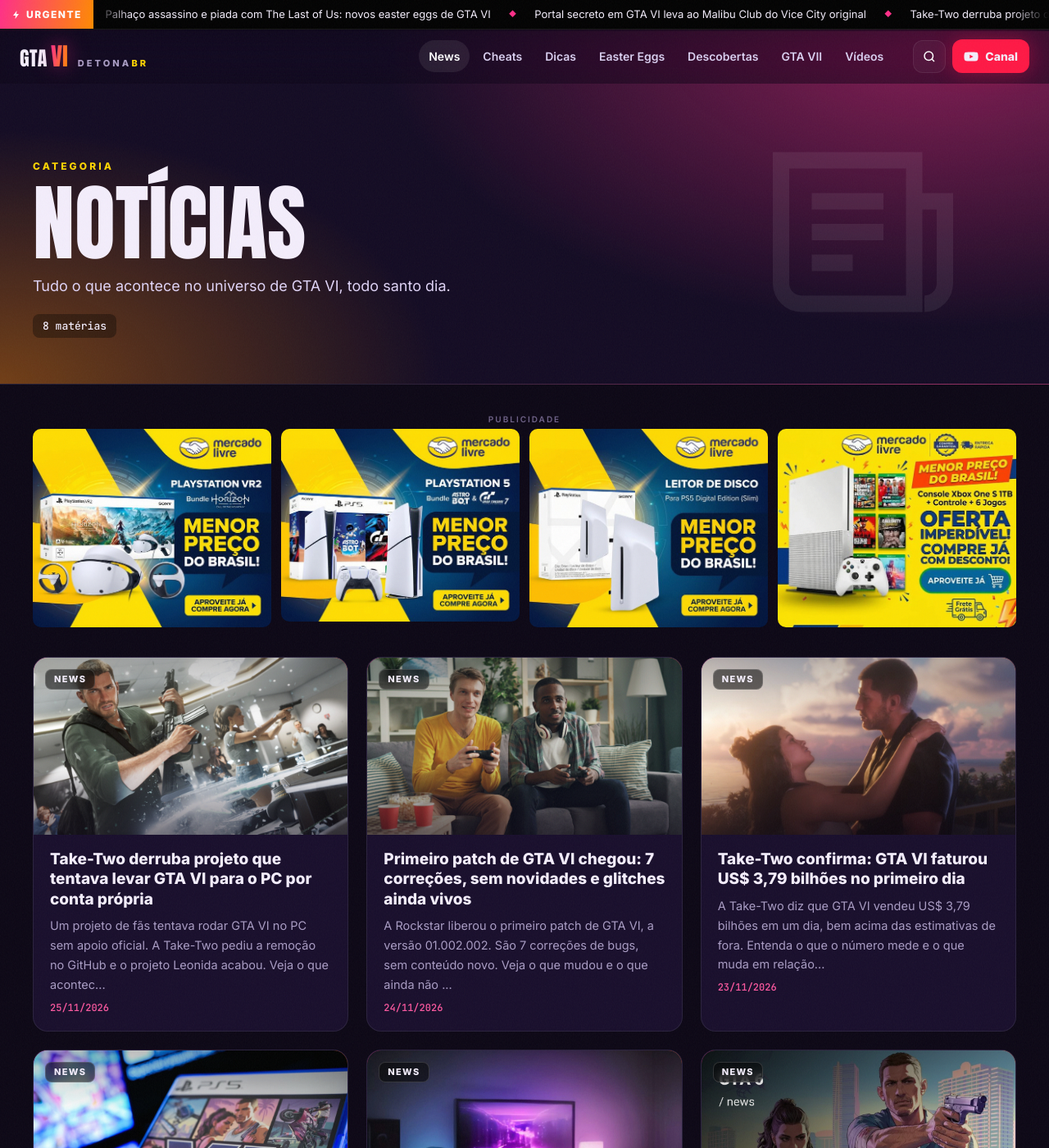
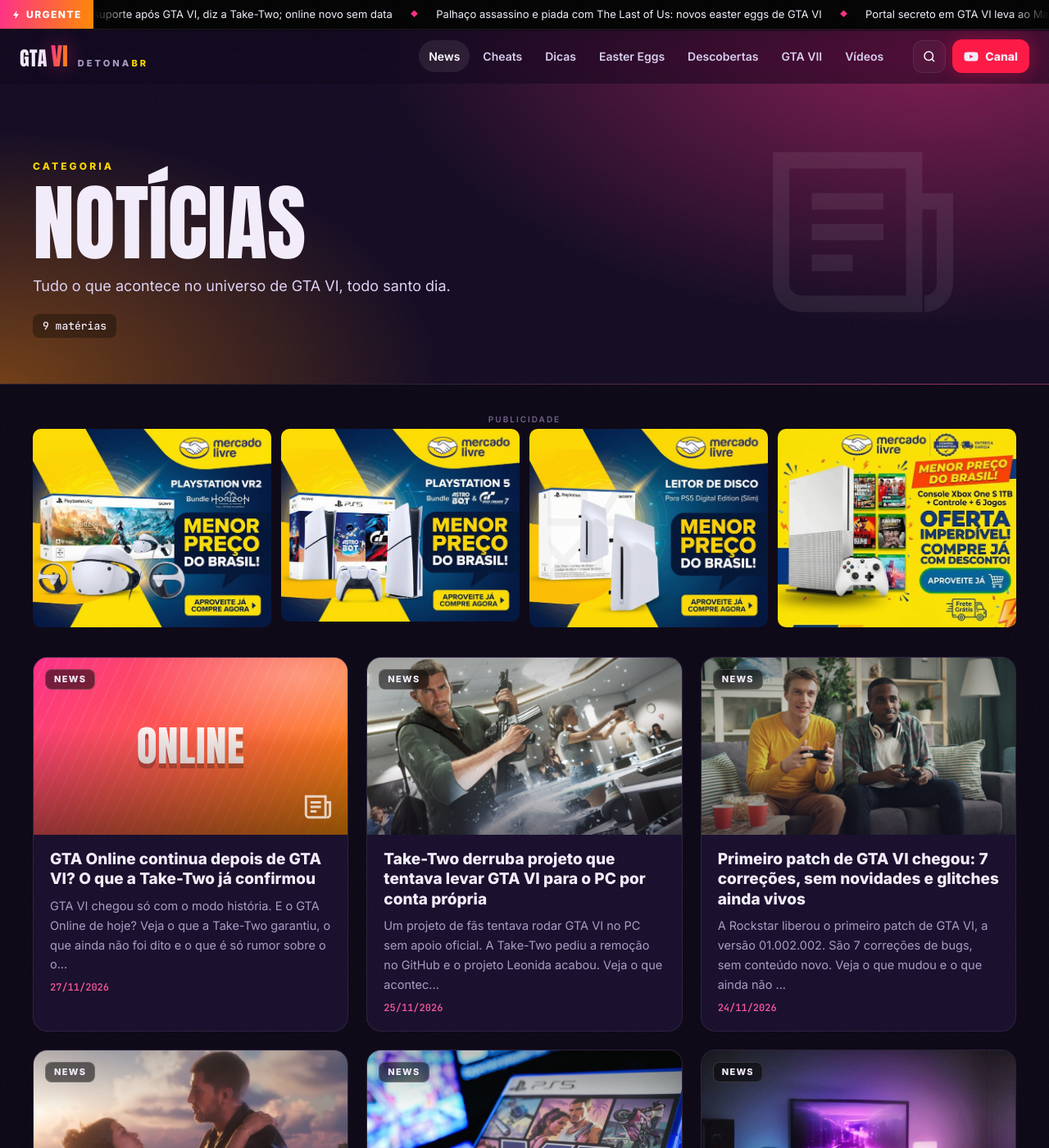
Before and after one commit to superaplicativos/gtavi, a Jekyll site: the page built from categorias/noticias.html, in a window 1280 px wide and 1400 px high. Shown: the whole window at 82% size. Built offline with Jekyll 4.4.1, drawn with Linux system fonts in a browser that asks for light colours; part of the change alters nothing that is shown.

Commit message:
post: GTA Online continua depois de GTA VI
Co-Authored-By: Claude Sonnet 5.5 <noreply@anthropic.com>
Claude-Session: https://claude.ai/code/session_01BSpbqEiERRkVbXEg26Miyc

```diff
--- a/_data/ticker.yml
+++ b/_data/ticker.yml
@@ -1,7 +1,9 @@
 # Faixa de "Urgente" que rola no topo do site. 4 a 8 itens curtos (até ~90 caracteres).
 # Atualize todo dia junto com o post novo. `url` é opcional (caminho relativo, sem baseurl).
-updated: "2026-11-26"
+updated: "2026-11-27"
 items:
+  - text: "GTA Online segue com suporte após GTA VI, diz a Take-Two; online novo sem data"
+    url: /2026/11/27/gta-online-continua-depois-gta-vi-o-que-take-two-confirmou/
   - text: "Palhaço assassino e piada com The Last of Us: novos easter eggs de GTA VI"
     url: /2026/11/26/gta-vi-palhaco-elevador-haymarket-last-of-us-easter-egg/
   - text: "Portal secreto em GTA VI leva ao Malibu Club do Vice City original"
@@ -16,5 +18,3 @@ items:
     url: /2026/11/22/gta-vi-xbox-glitch-quick-resume-60-fps/
   - text: "Guia: como ganhar dinheiro rápido no começo de GTA VI"
     url: /2026/11/21/como-ganhar-dinheiro-rapido-gta-vi/
-  - text: "GTA VI estreia com nota 99 no Metacritic e empata recorde histórico"
-    url: /2026/11/20/gta-vi-nota-99-metacritic-19-milhoes/
--- /dev/null
+++ b/_posts/2026-11-27-gta-online-continua-depois-gta-vi-o-que-take-two-confirmou.md
@@ -0,0 +1,79 @@
+---
+title: "GTA Online continua depois de GTA VI? O que a Take-Two já confirmou"
+date: 2026-11-27 07:00:00 -0300
+categoria: noticias
+featured: true
+especulacao: false
+cover_text: "Online"
+imagem_pagina: "https://beebom.com/take-two-confirms-support-for-gta-online-after-gta-6-launch/"
+imagem_fonte: "Beebom"
+cover_fonte: foto
+imagem_busca: "Miami skyline night"
+cover_prompt: "a lit-up neon city skyline at night seen from a highway, cars with glowing tail lights, palm trees, cinematic, no characters, no logos, no text"
+galeria:
+  - pagina: "https://www.pcgamesn.com/grand-theft-auto-vi/gta-online-supported-new-version"
+    fonte: "PCGamesN"
+    legenda: "A cobertura do PCGamesN sobre o futuro do GTA Online"
+  - busca: "Miami Beach Ocean Drive"
+    legenda: "Miami Beach, uma das inspirações reais para o cenário de GTA VI"
+description: "GTA VI chegou só com o modo história. E o GTA Online de hoje? Veja o que a Take-Two garantiu, o que ainda não foi dito e o que é só rumor sobre o online do novo jogo."
+tags: [gta-online, take-two, multiplayer, gta-vi, rockstar]
+fontes:
+  - nome: "Beebom: Take-Two Confirms Support for GTA Online After GTA 6 Launch"
+    url: "https://beebom.com/take-two-confirms-support-for-gta-online-after-gta-6-launch/"
+  - nome: "IBTimes UK: Take-Two Assures Fans That GTA Online Won't Die"
+    url: "https://www.ibtimes.co.uk/take-two-confirms-gta-online-support-gta-6-launch-1813620"
+  - nome: "God is a Geek: Take-Two Has No Plans to Discuss New GTA Online Before GTA 6's November Launch"
+    url: "https://godisageek.com/?p=311082"
+  - nome: "Digital Trends: GTA VI's online mode could arrive in 2027"
+    url: "https://digitaltrends.com/gaming/gta-vis-online-mode-could-arrive-in-2027-well-after-the-single-player-campaign-begins/"
+  - nome: "PCGamesN: GTA Online will be supported after GTA 6"
+    url: "https://www.pcgamesn.com/grand-theft-auto-vi/gta-online-supported-new-version"
+  - nome: "Dexerto: Rockstar is keeping GTA 6 Online a secret"
+    url: "https://www.dexerto.com/gta/rockstar-games-is-keeping-gta-6-online-a-secret-as-take-two-ceo-plots-more-monetization-3396761/"
+---
+
+GTA VI já está nas lojas, mas só com o modo história. Muita gente pergunta: e o GTA Online de agora, vai acabar? Pelo que a Take-Two disse até aqui, não. O online do jogo novo, por outro lado, ainda não tem data nem detalhe.
+
+## O que a Take-Two garantiu
+
+A empresa dona da Rockstar afirmou que vai continuar dando suporte ao GTA Online atual depois do lançamento de GTA VI. Isso apareceu na comunicação com investidores em setembro e foi repetido nas falas do CEO, Strauss Zelnick, na apresentação de resultados de 9 de novembro. Segundo os portais que cobriram o assunto, a ideia é seguir com conteúdo novo e eventos.
+
+A Take-Two também disse que não espera mudar de forma relevante o ritmo de atualizações do GTA Online. Em português claro: quem ainda joga o online do GTA V não precisa se preocupar com um fim repentino.
+
+<div class="callout callout--info">Resumo rápido: o GTA Online atual segue com suporte. O online de GTA VI ainda não foi anunciado oficialmente.</div>
+
+## E o online de GTA VI?
+
+Aqui a história é bem diferente. GTA VI foi lançado como uma experiência de um jogador. A Take-Two disse que o modo online do novo jogo vai chegar bem depois do lançamento do modo história. Ela não deu data, não falou de preço e não explicou como o modo vai funcionar.
+
+O jornalista Jason Schreier, da Bloomberg, contou que a Take-Two e a Rockstar não pretendem falar tão cedo sobre como será o novo GTA Online. Ou seja, não espere trailer de multiplayer nas próximas semanas.
+
+## O que é rumor
+
+O site Digital Trends citou informações que teriam aparecido nos bastidores dos sistemas da PlayStation. Segundo esse relato, a Rockstar já teria preparado alguma estrutura de multiplayer. Isso **ainda não foi confirmado** por ninguém da empresa. Trate como rumor.
+
+Outro ponto que circula é que o online de GTA VI poderia aparecer em 2027. Também não há confirmação oficial. Quem fala em data hoje está apostando.
+
+## Por que a Rockstar faz assim
+
+A Rockstar já fez algo parecido antes. O GTA Online original nasceu semanas depois de GTA V e ganhou força com o tempo, até virar uma das maiores fontes de dinheiro da Take-Two. Primeiro vem a campanha, depois o online com calma. A empresa também pode usar o tempo para corrigir problemas do lançamento. Se quiser ver o que já foi corrigido, leia o nosso post sobre o [primeiro patch de GTA VI]({{ '/2026/11/24/gta-vi-primeiro-patch-01-002-002-o-que-corrige/' | relative_url }}).
+
+## O que isso muda para você
+
+- Quem joga GTA Online no PS5, Xbox ou PC pode continuar jogando e deve receber novidades.
+- Quem comprou GTA VI só pelo modo história tem muito para fazer. Veja o guia de [como ganhar dinheiro rápido no começo]({{ '/2026/11/21/como-ganhar-dinheiro-rapido-gta-vi/' | relative_url }}).
+- Quem esperava multiplayer de GTA VI agora precisa ter paciência. Sem data oficial, qualquer prazo é palpite.
+
+## O que ainda não sabemos
+
+- Quando o online de GTA VI será anunciado e lançado.
+- Se ele será um modo separado, uma expansão ou parte do jogo principal.
+- Como será o modelo de cobrança e se haverá compras dentro do jogo.
+- Por quanto tempo o GTA Online atual vai receber novidades grandes.
+
+Vamos acompanhar cada passo e avisar aqui assim que algo oficial aparecer.
+
+---
+
+Quer comentar o que você espera do online de GTA VI? Passa lá no [canal Detona BR]({{ site.social.youtube }}) e conta nos comentários.
```
